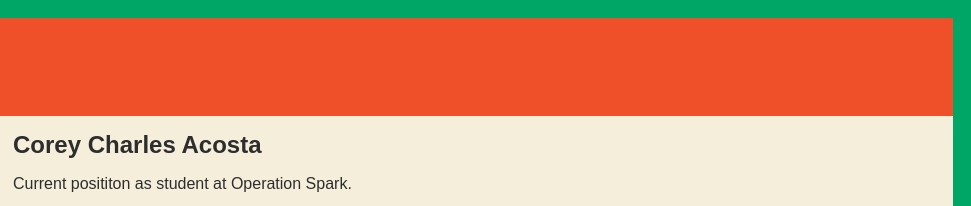
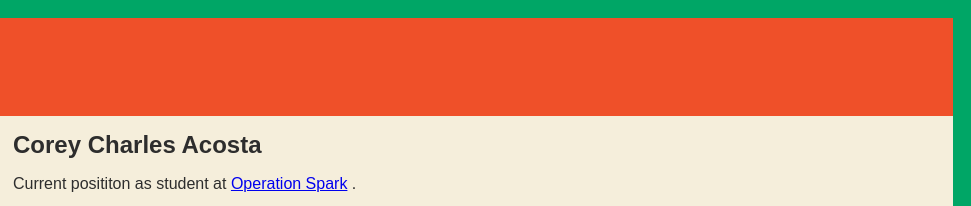
Before and after one commit to Corey1985/Corey1985.github.io, a plain HTML site: page index.html in a window 1280 px wide. Shown: the top 206 px of the page, 309-1280 px from the left. Drawn offline with Linux system fonts and the light colour scheme.

Commit message:
op spark link

```diff
--- a/index.html
+++ b/index.html
@@ -87,7 +87,7 @@
             <div class="content">
 
                 <header>Corey Charles Acosta</header>
-                <p>Current posititon as student at Operation Spark.</p>
+                <p>Current posititon as student at <a href="https://operationspark.org/">Operation Spark</a> .</p>
 
                 <section class="interests">
                     <header>Interests </header>
```
